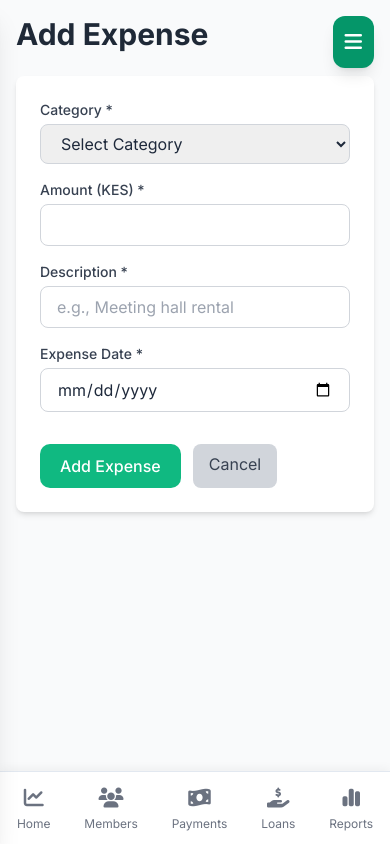
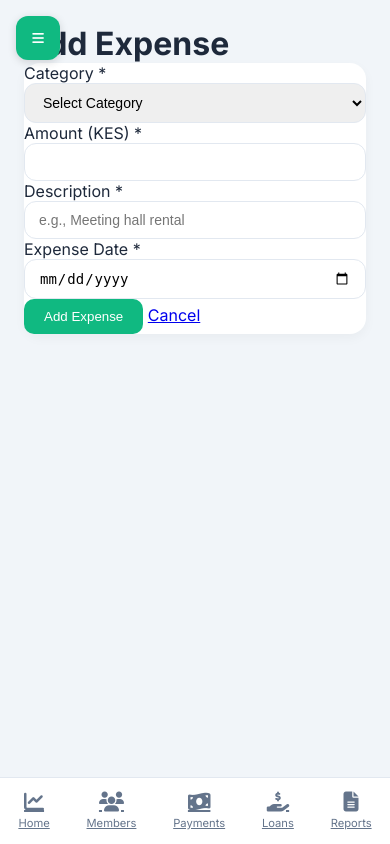
Before and after one commit to Chaslyn89/ChamaSystem, a Flask app: page /expenses/add in a window 390 px wide. Run offline with Flask 3, Linux system fonts and the light colour scheme; a user stored in the database is signed in; some libraries are stand-ins or nearby versions.

Commit message:
Update base.html

```diff
--- a/templates/base.html
+++ b/templates/base.html
@@ -4,9 +4,6 @@
     <meta charset="UTF-8">
     <meta name="viewport" content="width=device-width, initial-scale=1.0, maximum-scale=1.0, user-scalable=yes, viewport-fit=cover">
     <title>{% block title %}ChamaLedger{% endblock %}</title>
-
-    <!-- Tailwind CSS -->
-    <script src="https://cdn.tailwindcss.com"></script>
 
     <!-- Custom CSS -->
     <link rel="stylesheet" href="{{ url_for('static', filename='css/style.css') }}">
@@ -20,260 +17,118 @@
     <!-- Google Fonts - Inter -->
     <link href="https://fonts.googleapis.com/css2?family=Inter:opsz,wght@14..32,300;14..32,400;14..32,500;14..32,600;14..32,700&display=swap" rel="stylesheet">
 
-    <style>
-        body {
-            font-family: 'Inter', sans-serif;
-            -webkit-tap-highlight-color: transparent;
-        }
-
-        .btn-primary, .sidebar-item, button, a {
-            cursor: pointer;
-            touch-action: manipulation;
-        }
-
-        .table-container {
-            overflow-x: auto;
-            -webkit-overflow-scrolling: touch;
-        }
-
-        .stat-card, .dashboard-card {
-            transition: transform 0.2s ease, box-shadow 0.2s ease;
-        }
-
-        .stat-card:active, .dashboard-card:active {
-            transform: scale(0.98);
-        }
-
-        input, select, textarea {
-            font-size: 16px;
-        }
-
-        .sidebar-overlay {
-            position: fixed;
-            top: 0;
-            left: 0;
-            right: 0;
-            bottom: 0;
-            background: rgba(0,0,0,0.5);
-            z-index: 35;
-            opacity: 0;
-            visibility: hidden;
-            transition: opacity 0.3s ease, visibility 0.3s ease;
-        }
-
-        .sidebar-overlay.active {
-            opacity: 1;
-            visibility: visible;
-        }
-
-        .mobile-bottom-nav {
-            position: fixed;
-            bottom: 0;
-            left: 0;
-            right: 0;
-            background: white;
-            box-shadow: 0 -2px 10px rgba(0,0,0,0.05);
-            border-top: 1px solid #e2e8f0;
-            z-index: 30;
-            display: none;
-            padding: 8px 0;
-        }
-
-        @media (max-width: 768px) {
-            .mobile-bottom-nav {
-                display: flex;
-                justify-content: space-around;
-            }
-
-            main {
-                padding-bottom: 70px;
-            }
-
-            .stat-number {
-                font-size: 24px;
-            }
-
-            h1 {
-                font-size: 24px;
-            }
-
-            .container {
-                padding-left: 12px;
-                padding-right: 12px;
-            }
-        }
-
-        @media (max-width: 480px) {
-            .stats-grid {
-                grid-template-columns: 1fr;
-                gap: 12px;
-            }
-
-            .table-container table {
-                min-width: 500px;
-            }
-        }
-    </style>
-
     {% block extra_css %}{% endblock %}
 </head>
-<body class="bg-gray-50">
+<body>
 
-    <!-- Sidebar Overlay (mobile) -->
-    <div id="sidebar-overlay" class="sidebar-overlay" onclick="closeSidebar()"></div>
+    <!-- Mobile menu button -->
+    <button class="mobile-menu-btn" id="mobile-menu-btn">
+        <i class="fas fa-bars"></i>
+    </button>
 
-    <!-- Mobile bottom navigation -->
-    <div class="mobile-bottom-nav no-print">
-        <a href="{{ url_for('dashboard') }}" class="flex flex-col items-center py-1 px-3 text-gray-500 hover:text-emerald-600">
-            <i class="fas fa-chart-line text-xl"></i>
-            <span class="text-xs mt-1">Home</span>
-        </a>
-        {% if session.role == 'member' %}
-        <a href="{{ url_for('member_loans') }}" class="flex flex-col items-center py-1 px-3 text-gray-500 hover:text-emerald-600">
-            <i class="fas fa-hand-holding-usd text-xl"></i>
-            <span class="text-xs mt-1">Loans</span>
-        </a>
-        <a href="{{ url_for('member_contributions') }}" class="flex flex-col items-center py-1 px-3 text-gray-500 hover:text-emerald-600">
-            <i class="fas fa-money-bill-wave text-xl"></i>
-            <span class="text-xs mt-1">Payments</span>
-        </a>
-        <a href="{{ url_for('member_profile', member_id=session.get('member_id', 0)) }}" class="flex flex-col items-center py-1 px-3 text-gray-500 hover:text-emerald-600">
-            <i class="fas fa-user text-xl"></i>
-            <span class="text-xs mt-1">Profile</span>
-        </a>
-        {% else %}
-        <a href="{{ url_for('members') }}" class="flex flex-col items-center py-1 px-3 text-gray-500 hover:text-emerald-600">
-            <i class="fas fa-users text-xl"></i>
-            <span class="text-xs mt-1">Members</span>
-        </a>
-        <a href="{{ url_for('contributions') }}" class="flex flex-col items-center py-1 px-3 text-gray-500 hover:text-emerald-600">
-            <i class="fas fa-money-bill-wave text-xl"></i>
-            <span class="text-xs mt-1">Payments</span>
-        </a>
-        <a href="{{ url_for('loans') }}" class="flex flex-col items-center py-1 px-3 text-gray-500 hover:text-emerald-600">
-            <i class="fas fa-hand-holding-usd text-xl"></i>
-            <span class="text-xs mt-1">Loans</span>
-        </a>
-        <a href="{{ url_for('reports') }}" class="flex flex-col items-center py-1 px-3 text-gray-500 hover:text-emerald-600">
-            <i class="fas fa-chart-simple text-xl"></i>
-            <span class="text-xs mt-1">Reports</span>
-        </a>
-        {% endif %}
-    </div>
-
-    <!-- Mobile menu button - MOVED TO RIGHT SIDE -->
-    <div class="lg:hidden fixed top-4 right-4 z-50 no-print">
-        <button id="mobile-menu-btn" class="bg-emerald-600 text-white p-3 rounded-xl shadow-lg active:scale-95 transition-transform">
-            <i class="fas fa-bars text-xl"></i>
-        </button>
-    </div>
+    <!-- Sidebar Overlay -->
+    <div id="sidebar-overlay" class="sidebar-overlay"></div>
 
     <!-- Sidebar -->
-    <aside id="sidebar" class="fixed top-0 left-0 h-full w-72 shadow-xl z-40 transform -translate-x-full transition-transform duration-300 ease-in-out no-print" style="background: #0F172A;">
-        <div class="p-6 border-b border-gray-700">
-            <div class="flex justify-between items-center">
-                <div>
-                    <h1 class="text-2xl font-bold text-white">💰 ChamaLedger</h1>
-                    <p class="text-sm text-gray-400 mt-1">Chama Management System</p>
-                </div>
-                <button id="close-sidebar-btn" class="lg:hidden text-gray-400 hover:text-white">
-                    <i class="fas fa-times text-xl"></i>
-                </button>
-            </div>
+    <div class="sidebar" id="sidebar">
+        <div class="sidebar-header">
+            <h2>💰 ChamaLedger</h2>
+            <p>Chama Management System</p>
         </div>
 
-        <nav class="p-4 space-y-1 overflow-y-auto" style="height: calc(100% - 140px);">
-            <a href="{{ url_for('dashboard') }}" class="sidebar-item flex items-center gap-3 px-4 py-3 rounded-xl text-gray-300 hover:bg-emerald-600 hover:text-white transition-all duration-200 {% if request.endpoint == 'dashboard' %}bg-emerald-600 text-white{% endif %}">
-                <i class="fas fa-chart-line w-5"></i>
+        <nav class="sidebar-nav">
+            <a href="{{ url_for('dashboard') }}" class="sidebar-item {% if request.endpoint == 'dashboard' %}active{% endif %}">
+                <i class="fas fa-chart-line"></i>
                 <span>Dashboard</span>
             </a>
 
             {% if session.role == 'treasurer' %}
-            <a href="{{ url_for('members') }}" class="sidebar-item flex items-center gap-3 px-4 py-3 rounded-xl text-gray-300 hover:bg-emerald-600 hover:text-white">
-                <i class="fas fa-users w-5"></i>
+            <a href="{{ url_for('members') }}" class="sidebar-item">
+                <i class="fas fa-users"></i>
                 <span>Members</span>
             </a>
-            <a href="{{ url_for('contributions') }}" class="sidebar-item flex items-center gap-3 px-4 py-3 rounded-xl text-gray-300 hover:bg-emerald-600 hover:text-white">
-                <i class="fas fa-money-bill-wave w-5"></i>
+            <a href="{{ url_for('contributions') }}" class="sidebar-item">
+                <i class="fas fa-money-bill-wave"></i>
                 <span>Contributions</span>
             </a>
-            <a href="{{ url_for('meetings') }}" class="sidebar-item flex items-center gap-3 px-4 py-3 rounded-xl text-gray-300 hover:bg-emerald-600 hover:text-white">
-                <i class="fas fa-calendar-alt w-5"></i>
+            <a href="{{ url_for('meetings') }}" class="sidebar-item">
+                <i class="fas fa-calendar-alt"></i>
                 <span>Meetings</span>
             </a>
-            <a href="{{ url_for('loans') }}" class="sidebar-item flex items-center gap-3 px-4 py-3 rounded-xl text-gray-300 hover:bg-emerald-600 hover:text-white">
-                <i class="fas fa-hand-holding-usd w-5"></i>
+            <a href="{{ url_for('loans') }}" class="sidebar-item">
+                <i class="fas fa-hand-holding-usd"></i>
                 <span>Loans</span>
             </a>
-            <a href="{{ url_for('fines') }}" class="sidebar-item flex items-center gap-3 px-4 py-3 rounded-xl text-gray-300 hover:bg-emerald-600 hover:text-white">
-                <i class="fas fa-exclamation-triangle w-5"></i>
+            <a href="{{ url_for('fines') }}" class="sidebar-item">
+                <i class="fas fa-exclamation-triangle"></i>
                 <span>Fines</span>
             </a>
-            <a href="{{ url_for('payouts') }}" class="sidebar-item flex items-center gap-3 px-4 py-3 rounded-xl text-gray-300 hover:bg-emerald-600 hover:text-white">
-                <i class="fas fa-arrow-right w-5"></i>
+            <a href="{{ url_for('payouts') }}" class="sidebar-item">
+                <i class="fas fa-arrow-right"></i>
                 <span>Payouts</span>
             </a>
-            <a href="{{ url_for('expenses') }}" class="sidebar-item flex items-center gap-3 px-4 py-3 rounded-xl text-gray-300 hover:bg-emerald-600 hover:text-white">
-                <i class="fas fa-receipt w-5"></i>
+            <a href="{{ url_for('expenses') }}" class="sidebar-item">
+                <i class="fas fa-receipt"></i>
                 <span>Expenses</span>
             </a>
-            <a href="{{ url_for('reports') }}" class="sidebar-item flex items-center gap-3 px-4 py-3 rounded-xl text-gray-300 hover:bg-emerald-600 hover:text-white">
-                <i class="fas fa-file-alt w-5"></i>
+            <a href="{{ url_for('reports') }}" class="sidebar-item">
+                <i class="fas fa-file-alt"></i>
                 <span>Reports</span>
             </a>
             {% elif session.role == 'member' %}
-            <a href="{{ url_for('member_profile', member_id=session.get('member_id', 0)) }}" class="sidebar-item flex items-center gap-3 px-4 py-3 rounded-xl text-gray-300 hover:bg-emerald-600 hover:text-white">
-                <i class="fas fa-user w-5"></i>
+            <a href="{{ url_for('member_profile', member_id=session.get('member_id', 0)) }}" class="sidebar-item">
+                <i class="fas fa-user"></i>
                 <span>My Profile</span>
             </a>
-            <a href="{{ url_for('member_contributions') }}" class="sidebar-item flex items-center gap-3 px-4 py-3 rounded-xl text-gray-300 hover:bg-emerald-600 hover:text-white">
-                <i class="fas fa-money-bill-wave w-5"></i>
+            <a href="{{ url_for('member_contributions') }}" class="sidebar-item">
+                <i class="fas fa-money-bill-wave"></i>
                 <span>My Contributions</span>
             </a>
-            <a href="{{ url_for('member_meetings') }}" class="sidebar-item flex items-center gap-3 px-4 py-3 rounded-xl text-gray-300 hover:bg-emerald-600 hover:text-white">
-                <i class="fas fa-calendar-alt w-5"></i>
+            <a href="{{ url_for('member_meetings') }}" class="sidebar-item">
+                <i class="fas fa-calendar-alt"></i>
                 <span>Meetings</span>
             </a>
-            <a href="{{ url_for('member_loans') }}" class="sidebar-item flex items-center gap-3 px-4 py-3 rounded-xl text-gray-300 hover:bg-emerald-600 hover:text-white">
-                <i class="fas fa-hand-holding-usd w-5"></i>
+            <a href="{{ url_for('member_loans') }}" class="sidebar-item">
+                <i class="fas fa-hand-holding-usd"></i>
                 <span>My Loans</span>
             </a>
-            <a href="{{ url_for('member_fines') }}" class="sidebar-item flex items-center gap-3 px-4 py-3 rounded-xl text-gray-300 hover:bg-emerald-600 hover:text-white">
-                <i class="fas fa-exclamation-triangle w-5"></i>
+            <a href="{{ url_for('member_fines') }}" class="sidebar-item">
+                <i class="fas fa-exclamation-triangle"></i>
                 <span>My Fines</span>
             </a>
-            <a href="{{ url_for('member_payouts') }}" class="sidebar-item flex items-center gap-3 px-4 py-3 rounded-xl text-gray-300 hover:bg-emerald-600 hover:text-white">
-                <i class="fas fa-arrow-right w-5"></i>
+            <a href="{{ url_for('member_payouts') }}" class="sidebar-item">
+                <i class="fas fa-arrow-right"></i>
                 <span>My Payouts</span>
             </a>
-            <a href="{{ url_for('member_statement_view') }}" class="sidebar-item flex items-center gap-3 px-4 py-3 rounded-xl text-gray-300 hover:bg-emerald-600 hover:text-white">
-                <i class="fas fa-file-alt w-5"></i>
+            <a href="{{ url_for('member_statement_view') }}" class="sidebar-item">
+                <i class="fas fa-file-alt"></i>
                 <span>My Statement</span>
             </a>
             {% endif %}
         </nav>
 
-        <div class="absolute bottom-0 left-0 right-0 p-4 border-t border-gray-700 bg-[#0F172A]">
-            <div class="flex items-center justify-between">
+        <div class="sidebar-footer">
+            <div class="user-info">
                 <div>
-                    <p class="text-sm font-medium text-gray-300">{{ session.get('username', 'User') }}</p>
-                    <p class="text-xs text-gray-500">{{ session.get('role', 'Treasurer')|title }}</p>
+                    <p class="username">{{ session.get('username', 'User') }}</p>
+                    <p class="user-role">{{ session.get('role', 'Treasurer')|title }}</p>
                 </div>
-                <a href="{{ url_for('logout') }}" class="text-red-400 hover:text-red-300 transition">
+                <a href="{{ url_for('logout') }}" class="logout-btn">
                     <i class="fas fa-sign-out-alt"></i>
                 </a>
             </div>
         </div>
-    </aside>
+    </div>
 
     <!-- Main content -->
-    <main class="lg:ml-72 min-h-screen pb-20 lg:pb-8">
-        <div class="container mx-auto px-4 py-4 lg:py-8">
+    <div class="main-content">
+        <div class="container">
+            <!-- Flash messages -->
             {% with messages = get_flashed_messages(with_categories=true) %}
                 {% if messages %}
                     {% for category, message in messages %}
-                        <div class="alert alert-{{ category }} mb-4 rounded-xl">
-                            <i class="fas {% if category == 'success' %}fa-check-circle{% elif category == 'danger' %}fa-exclamation-circle{% elif category == 'warning' %}fa-exclamation-triangle{% else %}fa-info-circle{% endif %} mr-2"></i>
+                        <div class="alert alert-{{ category }}">
+                            <i class="fas {% if category == 'success' %}fa-check-circle{% elif category == 'danger' %}fa-exclamation-circle{% else %}fa-info-circle{% endif %}"></i>
                             {{ message }}
                         </div>
                     {% endfor %}
@@ -282,22 +137,290 @@
 
             {% block content %}{% endblock %}
         </div>
-    </main>
+    </div>
+
+    <!-- Mobile Bottom Navigation -->
+    <div class="bottom-nav">
+        <a href="{{ url_for('dashboard') }}">
+            <i class="fas fa-chart-line"></i>
+            <span>Home</span>
+        </a>
+        {% if session.role == 'treasurer' %}
+        <a href="{{ url_for('members') }}">
+            <i class="fas fa-users"></i>
+            <span>Members</span>
+        </a>
+        <a href="{{ url_for('contributions') }}">
+            <i class="fas fa-money-bill-wave"></i>
+            <span>Payments</span>
+        </a>
+        <a href="{{ url_for('loans') }}">
+            <i class="fas fa-hand-holding-usd"></i>
+            <span>Loans</span>
+        </a>
+        <a href="{{ url_for('reports') }}">
+            <i class="fas fa-file-alt"></i>
+            <span>Reports</span>
+        </a>
+        {% else %}
+        <a href="{{ url_for('member_contributions') }}">
+            <i class="fas fa-money-bill-wave"></i>
+            <span>Payments</span>
+        </a>
+        <a href="{{ url_for('member_loans') }}">
+            <i class="fas fa-hand-holding-usd"></i>
+            <span>Loans</span>
+        </a>
+        <a href="{{ url_for('member_profile', member_id=session.get('member_id', 0)) }}">
+            <i class="fas fa-user"></i>
+            <span>Profile</span>
+        </a>
+        {% endif %}
+    </div>
+
+    <style>
+        /* Sidebar Styles */
+        .sidebar {
+            position: fixed;
+            top: 0;
+            left: 0;
+            width: 280px;
+            height: 100%;
+            background-color: #0F172A;
+            color: #CBD5E1;
+            z-index: 100;
+            transition: transform 0.3s ease;
+            display: flex;
+            flex-direction: column;
+        }
+
+        .sidebar-header {
+            padding: 24px 20px;
+            border-bottom: 1px solid #1E293B;
+        }
+
+        .sidebar-header h2 {
+            font-size: 1.5rem;
+            font-weight: 700;
+            color: white;
+            margin-bottom: 4px;
+        }
+
+        .sidebar-header p {
+            font-size: 0.75rem;
+            color: #94A3B8;
+        }
+
+        .sidebar-nav {
+            flex: 1;
+            padding: 20px 12px;
+            display: flex;
+            flex-direction: column;
+            gap: 4px;
+        }
+
+        .sidebar-item {
+            display: flex;
+            align-items: center;
+            gap: 12px;
+            padding: 10px 16px;
+            border-radius: 8px;
+            color: #CBD5E1;
+            transition: all 0.2s ease;
+            font-size: 0.875rem;
+            font-weight: 500;
+        }
+
+        .sidebar-item i {
+            width: 20px;
+            font-size: 1rem;
+        }
+
+        .sidebar-item:hover {
+            background-color: #1E293B;
+            color: white;
+        }
+
+        .sidebar-item.active {
+            background-color: #10B981;
+            color: white;
+        }
+
+        .sidebar-footer {
+            padding: 16px 20px;
+            border-top: 1px solid #1E293B;
+        }
+
+        .user-info {
+            display: flex;
+            align-items: center;
+            justify-content: space-between;
+        }
+
+        .username {
+            font-size: 0.875rem;
+            font-weight: 500;
+            color: white;
+        }
+
+        .user-role {
+            font-size: 0.7rem;
+            color: #94A3B8;
+        }
+
+        .logout-btn {
+            color: #EF4444;
+            transition: color 0.2s;
+        }
+
+        .logout-btn:hover {
+            color: #DC2626;
+        }
+
+        /* Main Content */
+        .main-content {
+            margin-left: 280px;
+            min-height: 100vh;
+            background-color: #F1F5F9;
+        }
+
+        /* Mobile Menu Button */
+        .mobile-menu-btn {
+            display: none;
+            position: fixed;
+            top: 16px;
+            left: 16px;
+            z-index: 200;
+            background-color: #10B981;
+            color: white;
+            border: none;
+            width: 44px;
+            height: 44px;
+            border-radius: 12px;
+            cursor: pointer;
+            box-shadow: 0 2px 8px rgba(0,0,0,0.15);
+        }
+
+        /* Sidebar Overlay */
+        .sidebar-overlay {
+            display: none;
+            position: fixed;
+            top: 0;
+            left: 0;
+            right: 0;
+            bottom: 0;
+            background-color: rgba(0,0,0,0.5);
+            z-index: 90;
+        }
+
+        .sidebar-overlay.active {
+            display: block;
+        }
+
+        /* Bottom Navigation */
+        .bottom-nav {
+            display: none;
+            position: fixed;
+            bottom: 0;
+            left: 0;
+            right: 0;
+            background-color: white;
+            border-top: 1px solid #E2E8F0;
+            padding: 8px 0;
+            z-index: 100;
+            justify-content: space-around;
+        }
+
+        .bottom-nav a {
+            display: flex;
+            flex-direction: column;
+            align-items: center;
+            padding: 6px 12px;
+            color: #64748B;
+            font-size: 0.7rem;
+            border-radius: 8px;
+        }
+
+        .bottom-nav a i {
+            font-size: 1.25rem;
+            margin-bottom: 4px;
+        }
+
+        .bottom-nav a.active {
+            color: #10B981;
+        }
+
+        /* Mobile Styles */
+        @media (max-width: 768px) {
+            .sidebar {
+                transform: translateX(-100%);
+            }
+
+            .sidebar.open {
+                transform: translateX(0);
+            }
+
+            .main-content {
+                margin-left: 0;
+                padding-bottom: 70px;
+            }
+
+            .mobile-menu-btn {
+                display: block;
+            }
+
+            .bottom-nav {
+                display: flex;
+            }
+
+            .container {
+                padding-left: 1rem;
+                padding-right: 1rem;
+            }
+        }
+
+        /* Desktop Styles */
+        @media (min-width: 769px) {
+            .sidebar {
+                transform: translateX(0) !important;
+            }
+        }
+
+        /* Container */
+        .container {
+            max-width: 1400px;
+            margin: 0 auto;
+            padding: 1.5rem;
+        }
+
+        /* Cards */
+        .card {
+            background: white;
+            border-radius: 1rem;
+            box-shadow: 0 1px 3px rgba(0,0,0,0.1);
+            border: 1px solid #E2E8F0;
+        }
+
+        /* Alert spacing */
+        .alert {
+            margin-bottom: 1rem;
+        }
+    </style>
 
     <script>
+        // Mobile sidebar toggle
         const mobileBtn = document.getElementById('mobile-menu-btn');
         const sidebar = document.getElementById('sidebar');
         const overlay = document.getElementById('sidebar-overlay');
-        const closeBtn = document.getElementById('close-sidebar-btn');
 
         function openSidebar() {
-            sidebar.classList.remove('-translate-x-full');
+            sidebar.classList.add('open');
             overlay.classList.add('active');
             document.body.style.overflow = 'hidden';
         }
 
         function closeSidebar() {
-            sidebar.classList.add('-translate-x-full');
+            sidebar.classList.remove('open');
             overlay.classList.remove('active');
             document.body.style.overflow = '';
         }
@@ -306,24 +429,23 @@
             mobileBtn.addEventListener('click', openSidebar);
         }
 
-        if (closeBtn) {
-            closeBtn.addEventListener('click', closeSidebar);
-        }
+        overlay.addEventListener('click', closeSidebar);
 
-        document.addEventListener('keydown', function(event) {
-            if (event.key === 'Escape') {
-                closeSidebar();
+        // Highlight active bottom nav link
+        const currentPath = window.location.pathname;
+        document.querySelectorAll('.bottom-nav a').forEach(link => {
+            const href = link.getAttribute('href');
+            if (href && currentPath.includes(href) && href !== '/') {
+                link.classList.add('active');
+            } else if (href === '/' && (currentPath === '/' || currentPath === '/dashboard')) {
+                link.classList.add('active');
             }
         });
 
+        // Close sidebar on window resize if screen becomes desktop
         window.addEventListener('resize', function() {
-            if (window.innerWidth >= 1024) {
+            if (window.innerWidth >= 769) {
                 closeSidebar();
-                sidebar.classList.remove('-translate-x-full');
-            } else {
-                if (!sidebar.classList.contains('-translate-x-full')) {
-                    sidebar.classList.add('-translate-x-full');
-                }
             }
         });
     </script>
```
